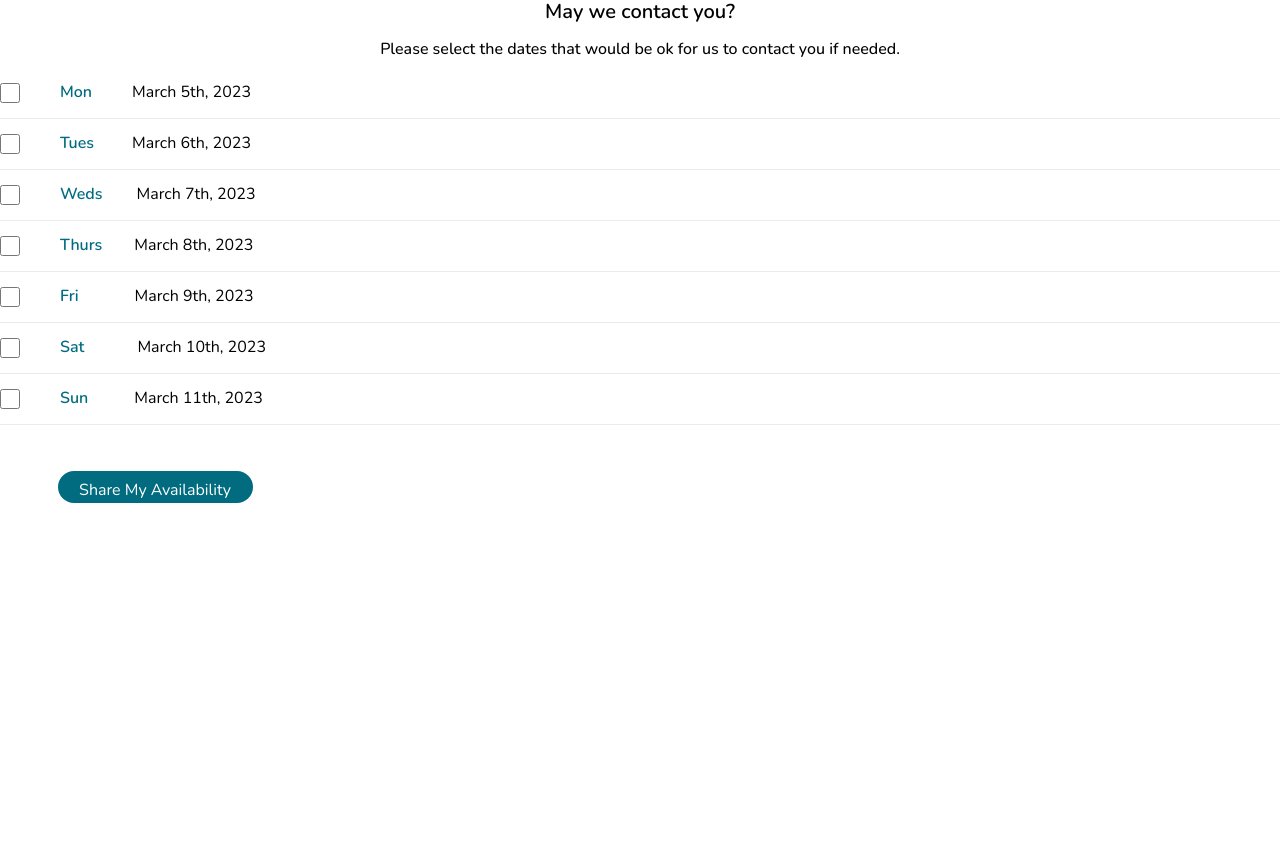
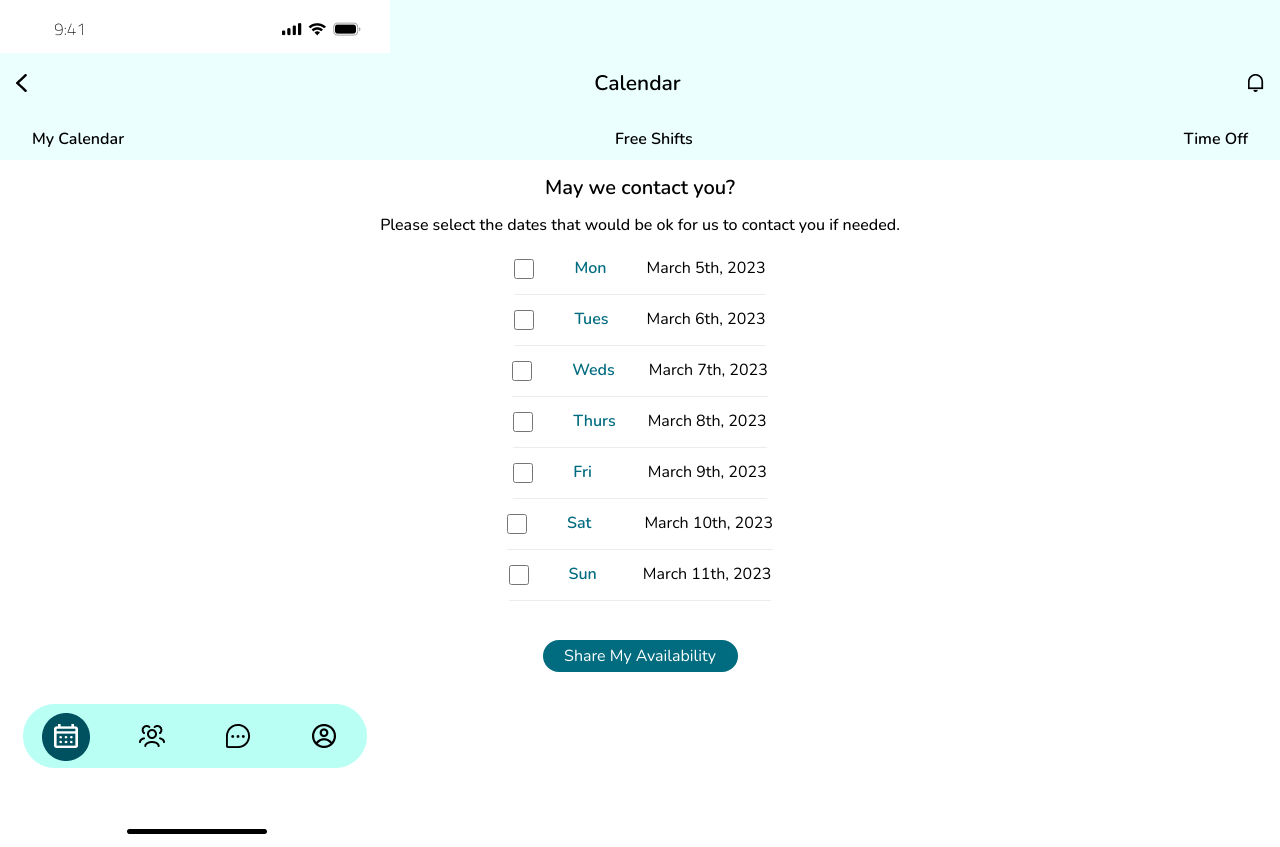
Before and after one commit to oliviarbanks/UKG_IndustryProject, a React (Create React App) app: page /calendar/contact in a window 1280 px wide. Before the commit the page ends 800 px from the top, so only its background shows below. Built offline with nearby package versions, Linux system fonts and the light colour scheme.

Commit message:
project complete

```diff
--- a/src/App.js
+++ b/src/App.js
@@ -2,20 +2,20 @@ import { BrowserRouter, Routes, Route } from "react-router-dom";
 import Contact from "./components/Contact/contact.js";
 import Message from "./components/Message/message.js";
 import Calendar from "./components/Calendar/calendar.js";
-// import Footer from "./components/Footer/Footer";
-// import Header from "./components/Header/Header";
+import Footer from "./components/Footer/Footer";
+import Header from "./components/Header/Header";
 
 function App() {
   return (
     <>
       <BrowserRouter>
-        {/* <Header /> */}
+        <Header />
         <Routes>
           <Route path="/calendar" element={<Calendar />}></Route>
           <Route path="/calendar/contact" element={<Contact />}></Route>
           <Route path="/calendar/contact/message" element={<Message />}></Route>
         </Routes>
-        {/* <Footer /> */}
+        <Footer />
       </BrowserRouter>
     </>
   );
--- a/src/components/Calendar/calendar.scss
+++ b/src/components/Calendar/calendar.scss
@@ -67,7 +67,8 @@ button {
   display: flex;
   flex-direction: row;
   justify-content: space-evenly;
-  margin-top: 1rem;
+  margin: 1rem 0;
+
   &__button {
     flex-direction: column;
     text-align: center;
--- a/src/components/Contact/contact.scss
+++ b/src/components/Contact/contact.scss
@@ -13,6 +13,7 @@
   }
 
   .title {
+    margin-top: 1rem;
     padding-bottom: 16px;
     font-size: 20px;
     line-height: 24px;
@@ -28,6 +29,7 @@
     padding-bottom: 16px;
     display: flex;
     flex-direction: column;
+    align-items: center;
   }
 
   .subtitle {
@@ -90,10 +92,8 @@
 
   button {
     border-radius: 16px;
-    padding: 10px 0;
     width: 195px;
-    margin-left: 57.5px;
-    margin-top: 31px;
+    margin-top: 1.5rem;
     color: white;
     border-color: #016c80;
     border-width: 0.1px;
--- a/src/components/Footer/Footer.scss
+++ b/src/components/Footer/Footer.scss
@@ -4,6 +4,7 @@
 }
 
 .footer__image {
+  margin-top: 1rem;
   width: 100%;
   height: 13vh;
   padding-left: 1.4375rem;
--- a/src/components/Message/message.js
+++ b/src/components/Message/message.js
@@ -6,7 +6,7 @@ function Contact() {
   return (
     <div className="message">
       <Link to="/calendar" className="link">
-        <img src={Congrats}></img>
+        <img className="congrats" src={Congrats}></img>
       </Link>
     </div>
   );
```
Lines whose indentation alone changed are shown as unchanged.
